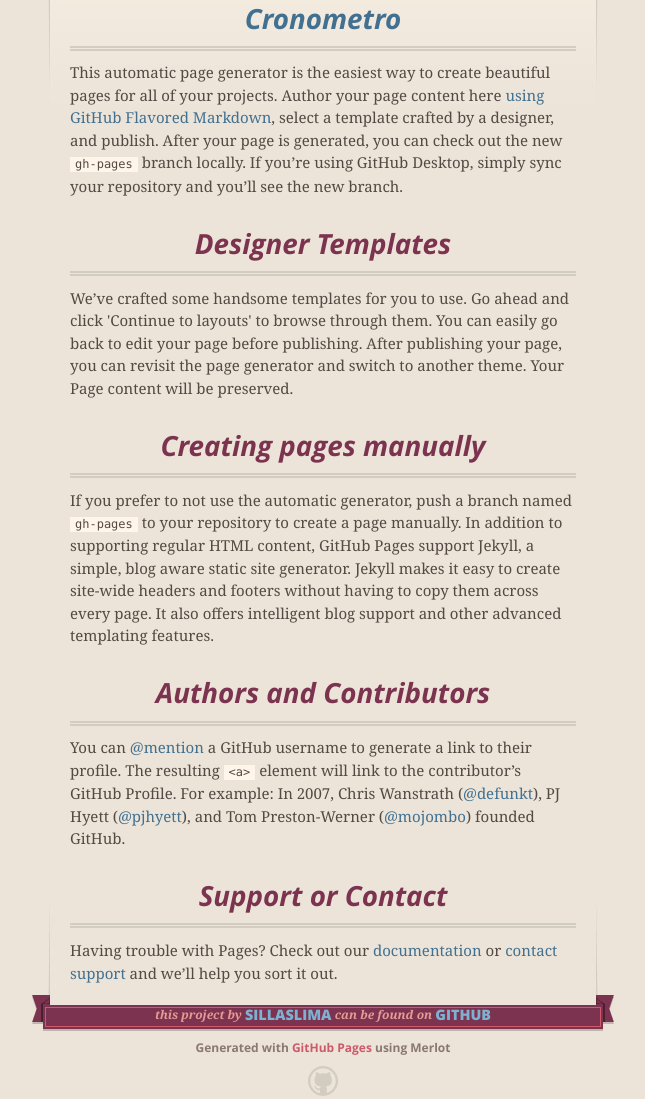
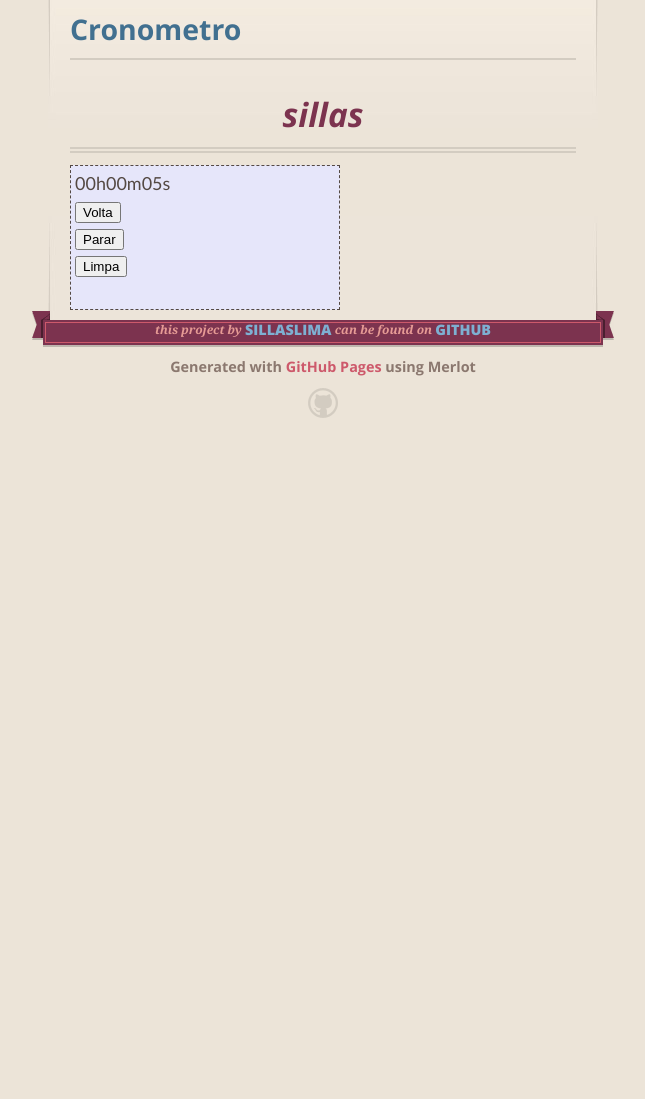
Before and after one commit to sillaslima/Futshowme, a plain HTML site: page index.html in a window 1280 px wide. Shown: the part 228-1327 px from the top of the page, without its empty margins (317-962 px from the left). After the commit the page ends 800 px from the top, so only its background shows below. Drawn offline with nearby package versions, Linux system fonts and the light colour scheme.

Commit message:
link cronometro2

```diff
--- a/index.html
+++ b/index.html
@@ -8,7 +8,9 @@
     <link rel="stylesheet" href="stylesheets/core.css" media="screen">
     <link rel="stylesheet" href="stylesheets/mobile.css" media="handheld, only screen and (max-device-width:640px)">
     <link rel="stylesheet" href="stylesheets/github-light.css">
-
+<link rel="stylesheet" href="stylesheets/cronometro.css">
+<!-- <script language="JavaScript" src="cronometro.js"></script> -->
+<script type="text/javascript" src="javascripts/cronometro.js"></script>
     <script type="text/javascript" src="javascripts/modernizr.js"></script>
     <script type="text/javascript" src="https://ajax.googleapis.com/ajax/libs/jquery/1.7.1/jquery.min.js"></script>
     <script type="text/javascript" src="javascripts/headsmart.min.js"></script>
@@ -53,27 +55,16 @@
           <a href="cronometro.html">Cronometro</a>
         </h3>
 
-<p>This automatic page generator is the easiest way to create beautiful pages for all of your projects. Author your page content here <a href="https://guides.github.com/features/mastering-markdown/">using GitHub Flavored Markdown</a>, select a template crafted by a designer, and publish. After your page is generated, you can check out the new <code>gh-pages</code> branch locally. If you’re using GitHub Desktop, simply sync your repository and you’ll see the new branch.</p>
+        <h1>sillas</h1>
+        <div class="codigo">
+  <span id="hora">00h</span><span id="minuto">00m</span><span id="segundo">00s</span><br>
+  <input type="button" value="Volta" onclick="volta();"><br>
+  <div id="parar"><input type="button" value="Parar" onclick="parar();"></div>
+  <div id="comeca" style="display:none;"><input type="button" value="Comeca" onclick="tempo(1);"><br></div>
+  <input type="button" value="Limpa" onclick="limpa();"><br><br>
+  <div id="voltas"></div>
+</div>
 
-<h3>
-<a id="designer-templates" class="anchor" href="#designer-templates" aria-hidden="true"><span aria-hidden="true" class="octicon octicon-link"></span></a>Designer Templates</h3>
-
-<p>We’ve crafted some handsome templates for you to use. Go ahead and click 'Continue to layouts' to browse through them. You can easily go back to edit your page before publishing. After publishing your page, you can revisit the page generator and switch to another theme. Your Page content will be preserved.</p>
-
-<h3>
-<a id="creating-pages-manually" class="anchor" href="#creating-pages-manually" aria-hidden="true"><span aria-hidden="true" class="octicon octicon-link"></span></a>Creating pages manually</h3>
-
-<p>If you prefer to not use the automatic generator, push a branch named <code>gh-pages</code> to your repository to create a page manually. In addition to supporting regular HTML content, GitHub Pages support Jekyll, a simple, blog aware static site generator. Jekyll makes it easy to create site-wide headers and footers without having to copy them across every page. It also offers intelligent blog support and other advanced templating features.</p>
-
-<h3>
-<a id="authors-and-contributors" class="anchor" href="#authors-and-contributors" aria-hidden="true"><span aria-hidden="true" class="octicon octicon-link"></span></a>Authors and Contributors</h3>
-
-<p>You can <a href="https://help.github.com/articles/basic-writing-and-formatting-syntax/#mentioning-users-and-teams" class="user-mention">@mention</a> a GitHub username to generate a link to their profile. The resulting <code>&lt;a&gt;</code> element will link to the contributor’s GitHub Profile. For example: In 2007, Chris Wanstrath (<a href="https://github.com/defunkt" class="user-mention">@defunkt</a>), PJ Hyett (<a href="https://github.com/pjhyett" class="user-mention">@pjhyett</a>), and Tom Preston-Werner (<a href="https://github.com/mojombo" class="user-mention">@mojombo</a>) founded GitHub.</p>
-
-<h3>
-<a id="support-or-contact" class="anchor" href="#support-or-contact" aria-hidden="true"><span aria-hidden="true" class="octicon octicon-link"></span></a>Support or Contact</h3>
-
-<p>Having trouble with Pages? Check out our <a href="https://help.github.com/pages">documentation</a> or <a href="https://github.com/contact">contact support</a> and we’ll help you sort it out.</p>
       </section>
 
       <footer>
--- a/stylesheets/cronometro.css
+++ b/stylesheets/cronometro.css
@@ -1,9 +1,9 @@
 body {
 	font-family:Trebuchet MS;
-	font-size:14px;
+	font-size:18px;
 }
 .navegador {
-	width:140px;
+	width:640px;
 	border:1px dashed;
 	background-color:#E6E6FA;
 	padding: 4px 4px;
```
